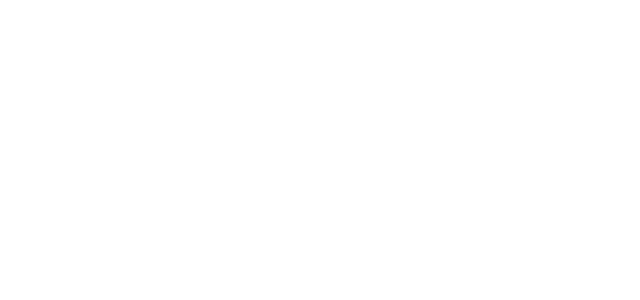
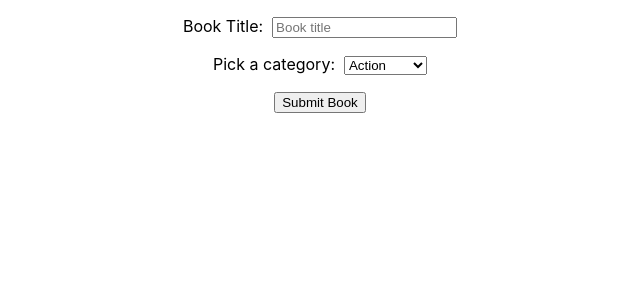
Before and after one commit to azdrenymeri/bookstore-jsx, a React (Create React App) app: page / in a window 1280 px wide. Shown: the top 300 px of the page, without its empty margins (320-960 px from the left). Built offline with nearby package versions, Linux system fonts and the light colour scheme.

Commit message:
Book form done

```diff
--- a/src/App.js
+++ b/src/App.js
@@ -1,11 +1,13 @@
 import React from 'react';
 import './App.css';
+import { BooksForm } from './components/BooksForm';
 
 
 // eslint-disable-next-line linebreak-style
 function App() {
   return (
     <div className="App">
+      <BooksForm />
     </div>
   );
 }
--- /dev/null
+++ b/src/components/BooksForm.js
@@ -0,0 +1,26 @@
+import React from 'react'
+
+export function BooksForm(props) {
+    const categories = ['Action','Biography','History','Horror','Kids','Learning','Sci-Fi']
+    return (
+        <div>
+            <form>
+                <p>
+                    <label>Book Title:&nbsp;&nbsp;</label>
+                    <input type="text" onChange={() => console.log('changed')} placeholder="Book title" />
+                </p>
+                <p>
+                    <label> Pick a category:&nbsp;&nbsp;
+                    <select value="category" onChange={() => console.log('changed') } >
+                    {categories.map(category => {
+                     return   <option key={category} value={category}> {category} </option>
+                    })}
+                    </select>
+                    </label>
+
+                </p>
+            <button type="submit"> Submit Book</button>
+            </form>
+        </div>
+    );
+}
```
Also changed, not shown: src/components/Book.js (added, +11 -0 lines), src/components/BookList.js (added, +9 -0 lines), .eslintrc.json, src/store/index.js (added).
